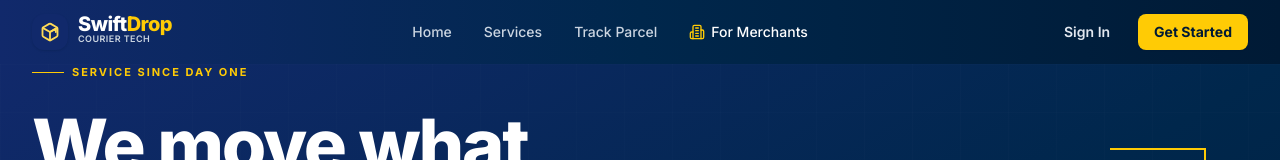
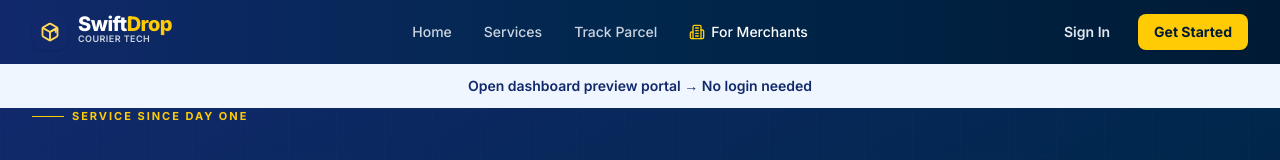
Before and after one commit to swiftdrop-ead-team/swiftdrop-courier-management, a React (Vite) app in the folder frontend/: page / in a window 1280 px wide. Shown: the top 160 px of the page. Built offline with nearby package versions, Linux system fonts and the light colour scheme; no server answers.

Commit message:
feature(frontend): expose preview portal from development homepage

```diff
--- a/frontend/src/pages/LandingPage.tsx
+++ b/frontend/src/pages/LandingPage.tsx
@@ -56,6 +56,7 @@ export const LandingPage: React.FC = () => {
 
   return (
     <div className="bg-canvas text-slate-900">
+      {import.meta.env.DEV && <div className="bg-blue-50 px-4 py-3 text-center text-sm"><Link to="/dashboard-preview" className="font-semibold text-blue-800">Open dashboard preview portal → No login needed</Link></div>}
       <section className="relative min-h-[calc(100vh-4rem)] overflow-hidden bg-ink text-white">
         <div className="absolute inset-0 bg-gradient-to-br from-ink-soft via-ink to-ink-deep" />
         <div className="absolute inset-0 opacity-20 [background-image:linear-gradient(rgba(255,255,255,0.06)_1px,transparent_1px),linear-gradient(90deg,rgba(255,255,255,0.06)_1px,transparent_1px)] [background-size:48px_48px]" />
```
